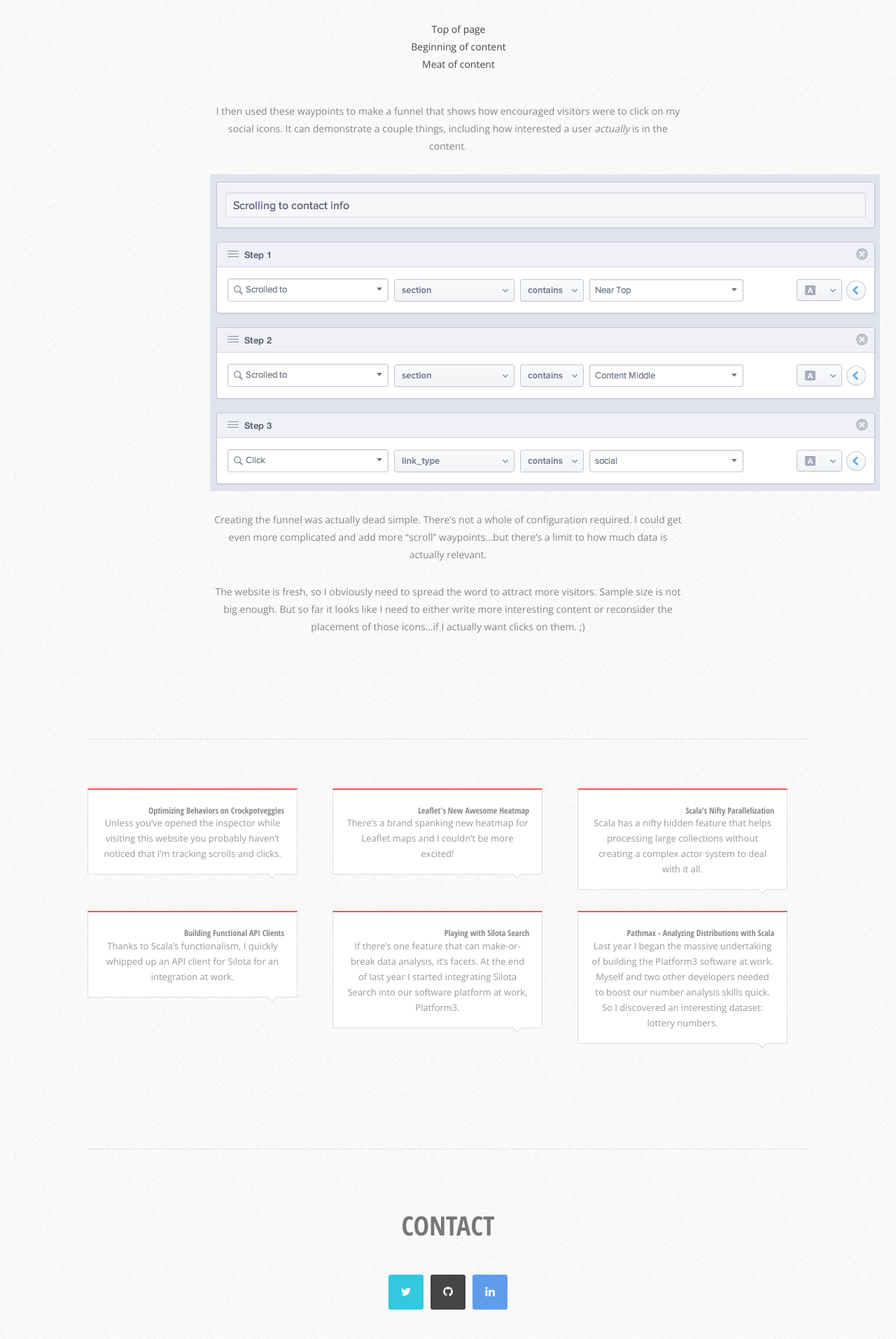
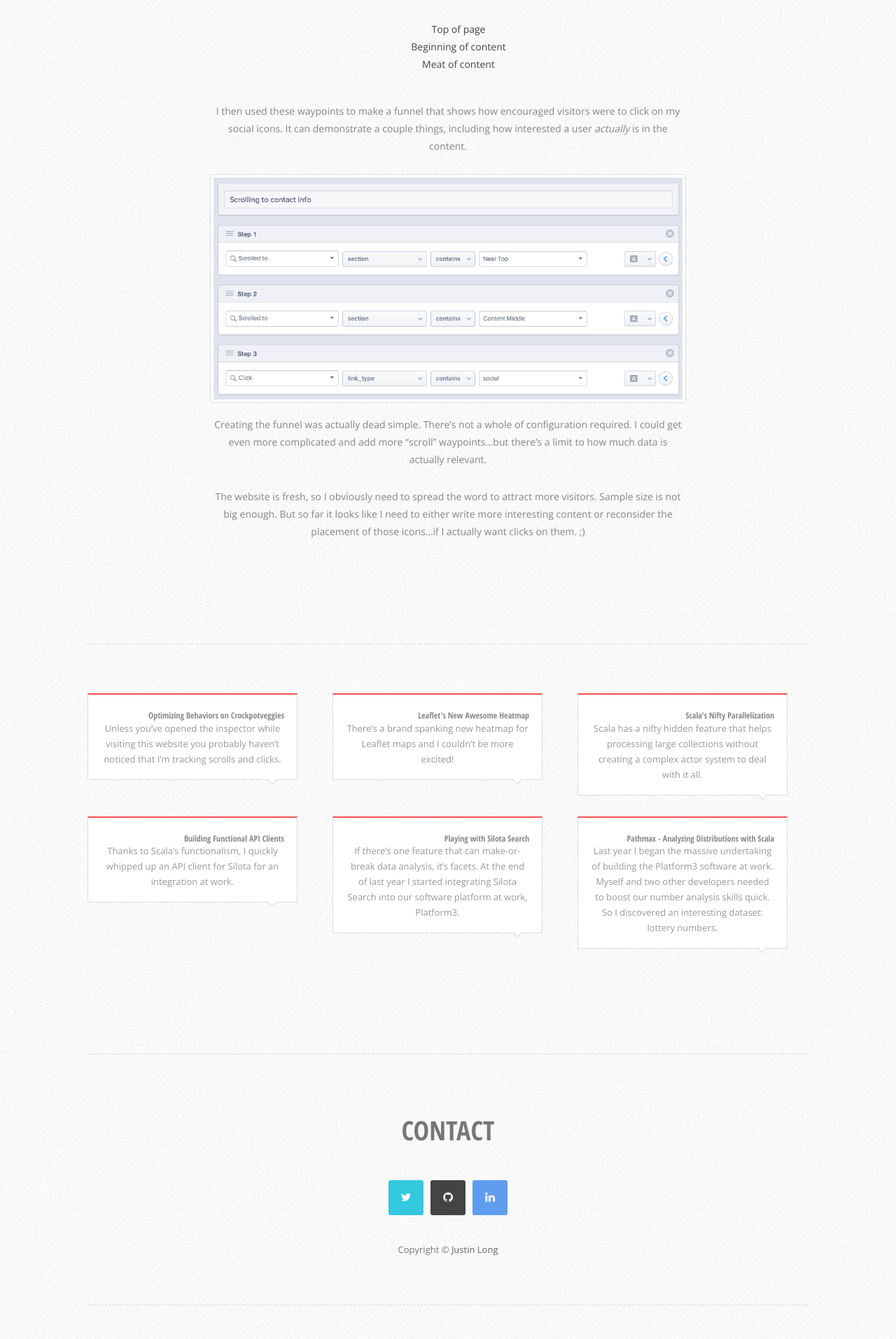
Before and after one commit to crockpotveggies/crockpotveggies.github.io, a Jekyll site: the page built from _posts/2014-02-12-optimizing-behavior-mixpanel.md, in a window 1280 px wide. Shown: the part 1241-3155 px from the top of the page at 70% size. Built offline with Jekyll 4.4.1, drawn with Linux system fonts in a browser that asks for light colours; some web fonts are replaced; Markdown is read by kramdown in place of the engine named in the settings; comment, search, counter and statistics services are not loaded; after the commit the page ends 3107 px from its top, so only the background shows below that.

Commit message:
Fix image.

```diff
--- a/_posts/2014-02-12-optimizing-behavior-mixpanel.md
+++ b/_posts/2014-02-12-optimizing-behavior-mixpanel.md
@@ -17,7 +17,7 @@ I created a free account on Mixpanel and integrated a scrolling library to get t
 
 I then used these waypoints to make a funnel that shows how encouraged visitors were to click on my social icons. It can demonstrate a couple things, including how interested a user *actually* is in the content.
 
-<img src="/uploads/mixpanel_edit_funnel.png">
+<img src="/uploads/mixpanel_edit_funnel.png" class="thumbnail col-md-12">
 
 Creating the funnel was actually dead simple. There's not a whole of configuration required. I could get even more complicated and add more "scroll" waypoints...but there's a limit to how much data is actually relevant.
 
```
